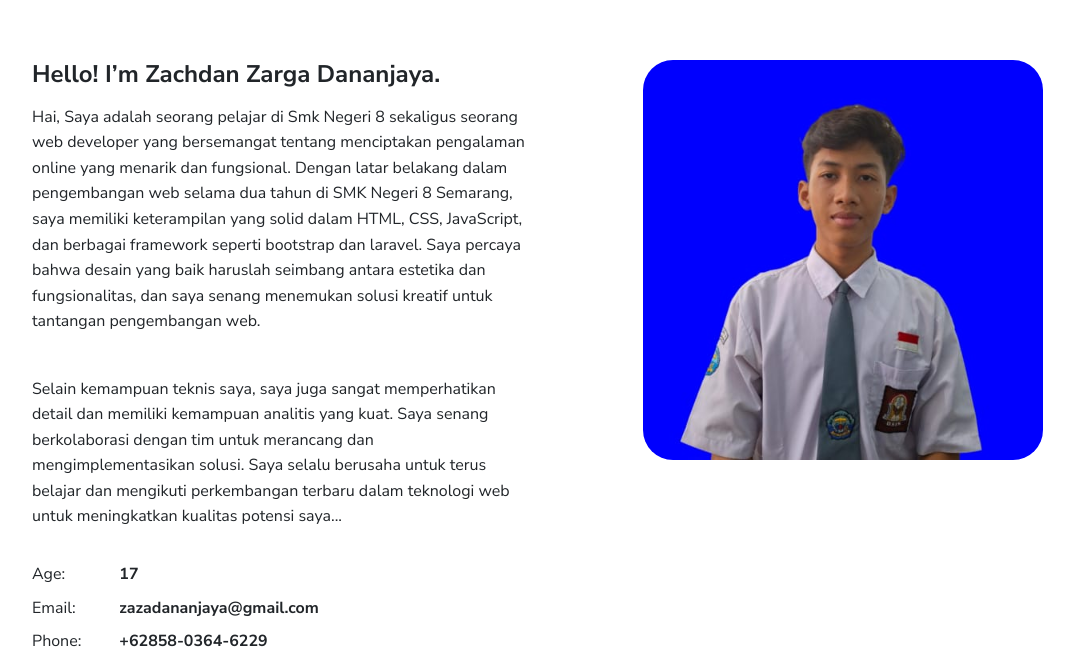
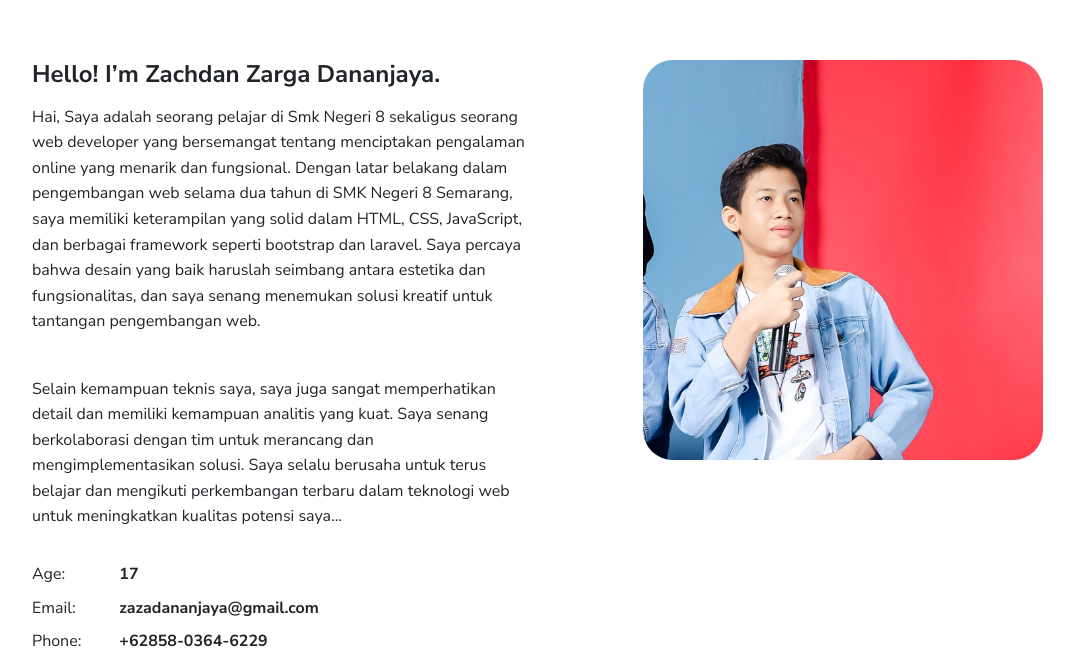
Before and after one commit to zachdan14/portfolio, a plain HTML site: page index.html in a window 1280 px wide. Shown: the part 785-1445 px from the top of the page, without its empty margins (96-1170 px from the left). Drawn offline with Linux system fonts and the light colour scheme.

Commit message:
Update index.html

```diff
--- a/index.html
+++ b/index.html
@@ -114,7 +114,7 @@
           </div>
         </div>
       </div>
-      <div class="col-md-5 offset-md-1" data-aos="fade-left" data-aos-delay="100"><img class="avatar img-fluid mt-2" src="images/zachdan.jpg" width="400" height="400"/></div>
+      <div class="col-md-5 offset-md-1" data-aos="fade-left" data-aos-delay="100"><img class="avatar img-fluid mt-2" src="images/Ganteng.jpg" width="400" height="400"/></div>
     </div>
   </div>
 </div>
```
